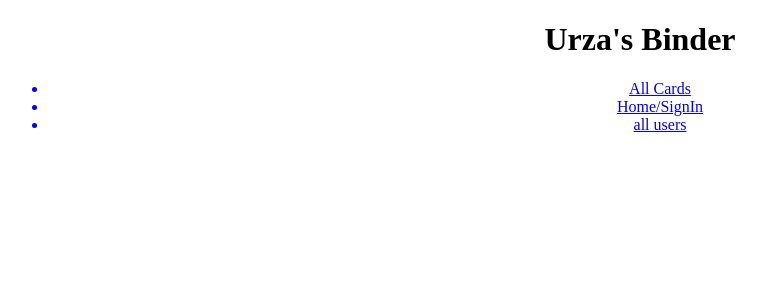
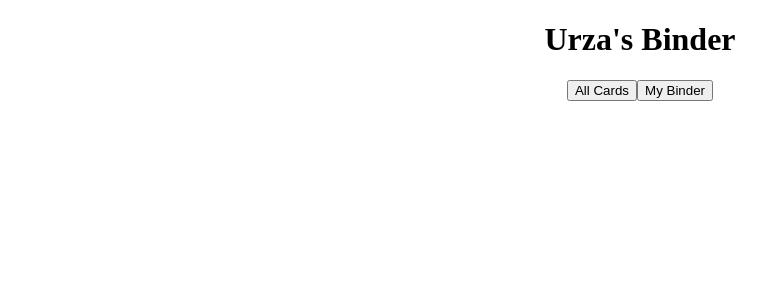
Before and after one commit to liamH47/urzas-binder-frontend, a React (Create React App) app: page / in a window 1280 px wide. Shown: the top 300 px of the page, without its empty margins (0-766 px from the left). Built offline with nearby package versions, Linux system fonts and the light colour scheme; no server answers.

Commit message:
navbar changed to buttons from li

```diff
--- a/src/Components/Navbar.js
+++ b/src/Components/Navbar.js
@@ -3,17 +3,16 @@
 
 function Navbar() {
     return (
-        <ul>
+        <div>
+
             <NavLink to="/cards">
-                <li>All Cards</li>
+                <button>All Cards</button>
             </NavLink>
-            <NavLink to="/home">
-                <li>Home/SignIn</li>
+
+            <NavLink to="/users">
+                <button>My Binder</button>
             </NavLink>
-            <NavLink to="/users">
-                <li>all users</li>
-            </NavLink>
-        </ul>
+        </div>
     )
 }
 
```
Also changed, not shown: 1 other file (tests, documents, lock files or other folders).
